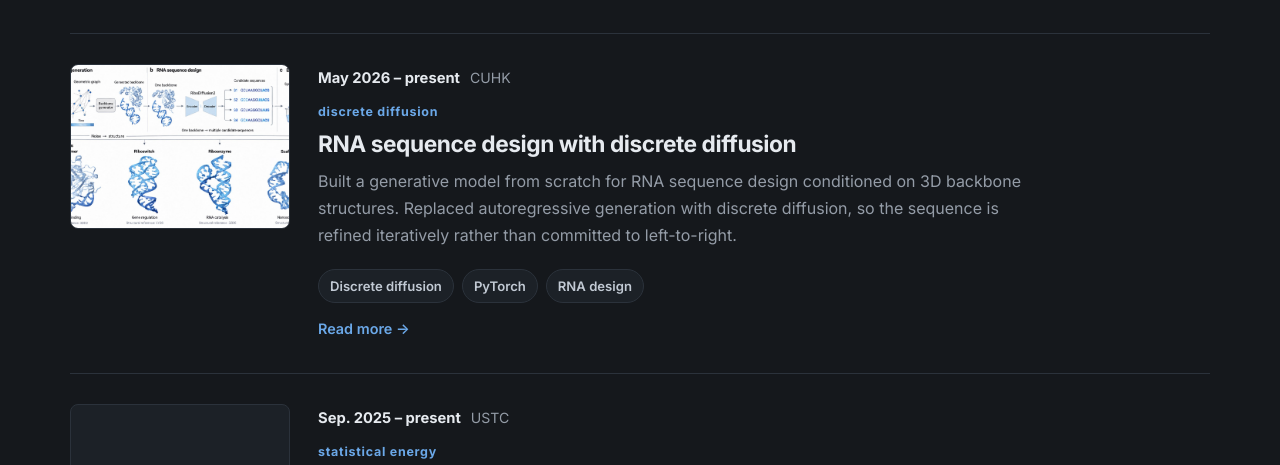
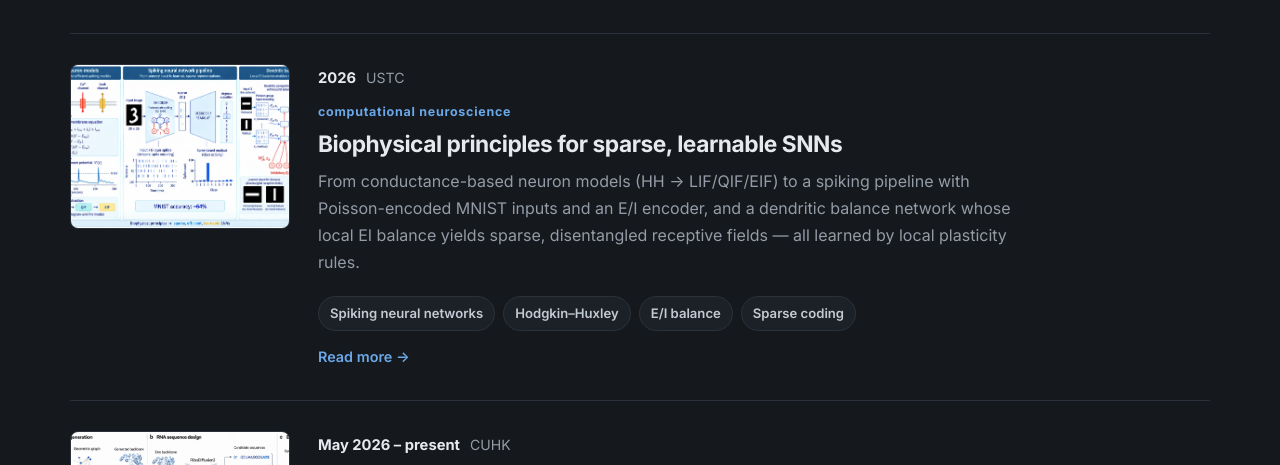
Before and after one commit to polaris150566/polaris150566.github.io, a plain HTML site: page research/index.html in a window 1280 px wide. Shown: the part 298-763 px from the top of the page. Drawn offline with Linux system fonts and the light colour scheme.

Commit message:
Restore biophysical SNN project entry on projects page

```diff
--- a/research/index.html
+++ b/research/index.html
@@ -50,6 +50,31 @@
   <section class="section" style="padding-top:26px">
     <div class="container">
       <div class="research-list">
+
+        <a class="research-item" href="../work/biophysical-snn/">
+          <div class="research-thumb">
+            <img src="../assets/works/biophysical-snn/cover.webp" alt=""
+                 onerror="this.parentNode.classList.add('is-empty');this.parentNode.setAttribute('data-letter','S');this.remove();">
+          </div>
+          <div class="research-body">
+            <div class="research-meta">
+              <span class="research-date">2026</span>
+              <span class="research-place">USTC</span>
+            </div>
+            <p class="eyebrow">Computational Neuroscience</p>
+            <h3>Biophysical principles for sparse, learnable SNNs</h3>
+            <p class="research-summary">
+              From conductance-based neuron models (HH &rarr; LIF/QIF/EIF) to a spiking
+              pipeline with Poisson-encoded MNIST inputs and an E/I encoder, and a dendritic
+              balance network whose local EI balance yields sparse, disentangled receptive
+              fields &mdash; all learned by local plasticity rules.
+            </p>
+            <div class="tag-list">
+              <span>Spiking neural networks</span><span>Hodgkin&ndash;Huxley</span><span>E/I balance</span><span>Sparse coding</span>
+            </div>
+            <span class="research-more">Read more &rarr;</span>
+          </div>
+        </a>
 
         <a class="research-item" href="../work/rna-diffusion/">
           <div class="research-thumb">
@@ -170,6 +195,7 @@
     </div>
     <div class="footer-links">
       <h4>Projects</h4>
+      <a href="../work/biophysical-snn/">Biophysical SNNs</a>
       <a href="../work/rna-diffusion/">RNA Design</a>
       <a href="../work/statistical-energy/">Energy Functions</a>
       <a href="../work/abacus-t-mem/">ABACUS-T-Mem</a>
```
